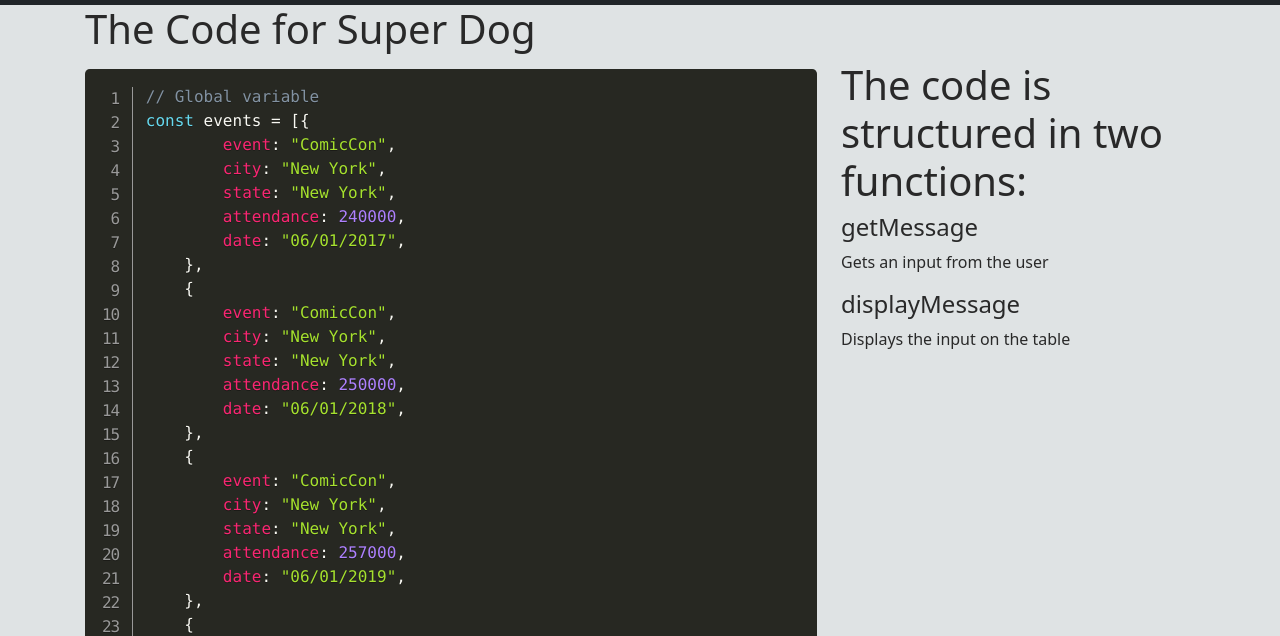
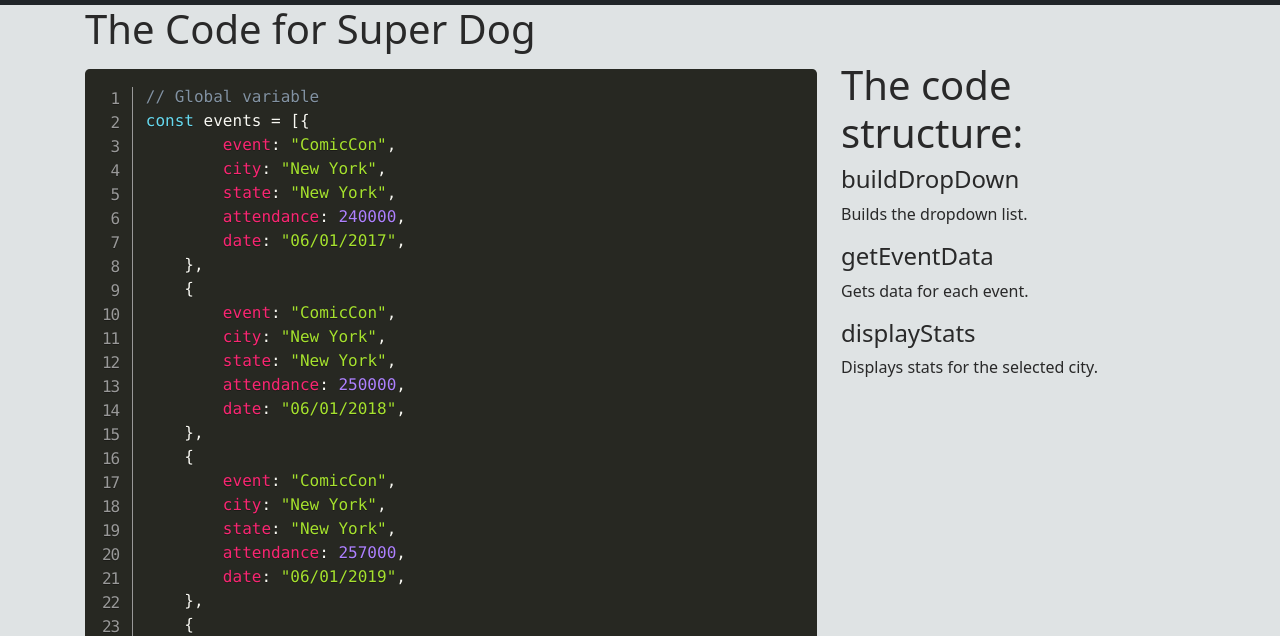
Before and after one commit to Foster0x/SuperDog, a plain HTML site: page code.html in a window 1280 px wide. Shown: the part 71-707 px from the top of the page. Drawn offline with nearby package versions, Linux system fonts and the light colour scheme.

Commit message:
code list

```diff
--- a/code.html
+++ b/code.html
@@ -297,11 +297,13 @@
                     </pre>
                 </div>
                 <div class="col-12 col-lg-4">
-                    <h1>The code is structured in two functions:</h1>
-                    <h4>getMessage</h4>
-                    <p>Gets an input from the user</p>
-                    <h4>displayMessage</h4>
-                    <p>Displays the input on the table</p>
+                    <h1>The code structure:</h1>
+                    <h4>buildDropDown</h4>
+                    <p>Builds the dropdown list.</p>
+                    <h4>getEventData</h4>
+                    <p>Gets data for each event.</p>
+                    <h4>displayStats</h4>
+                    <p>Displays stats for the selected city.</p>
                 </div>
             </div>
         </div>
```
